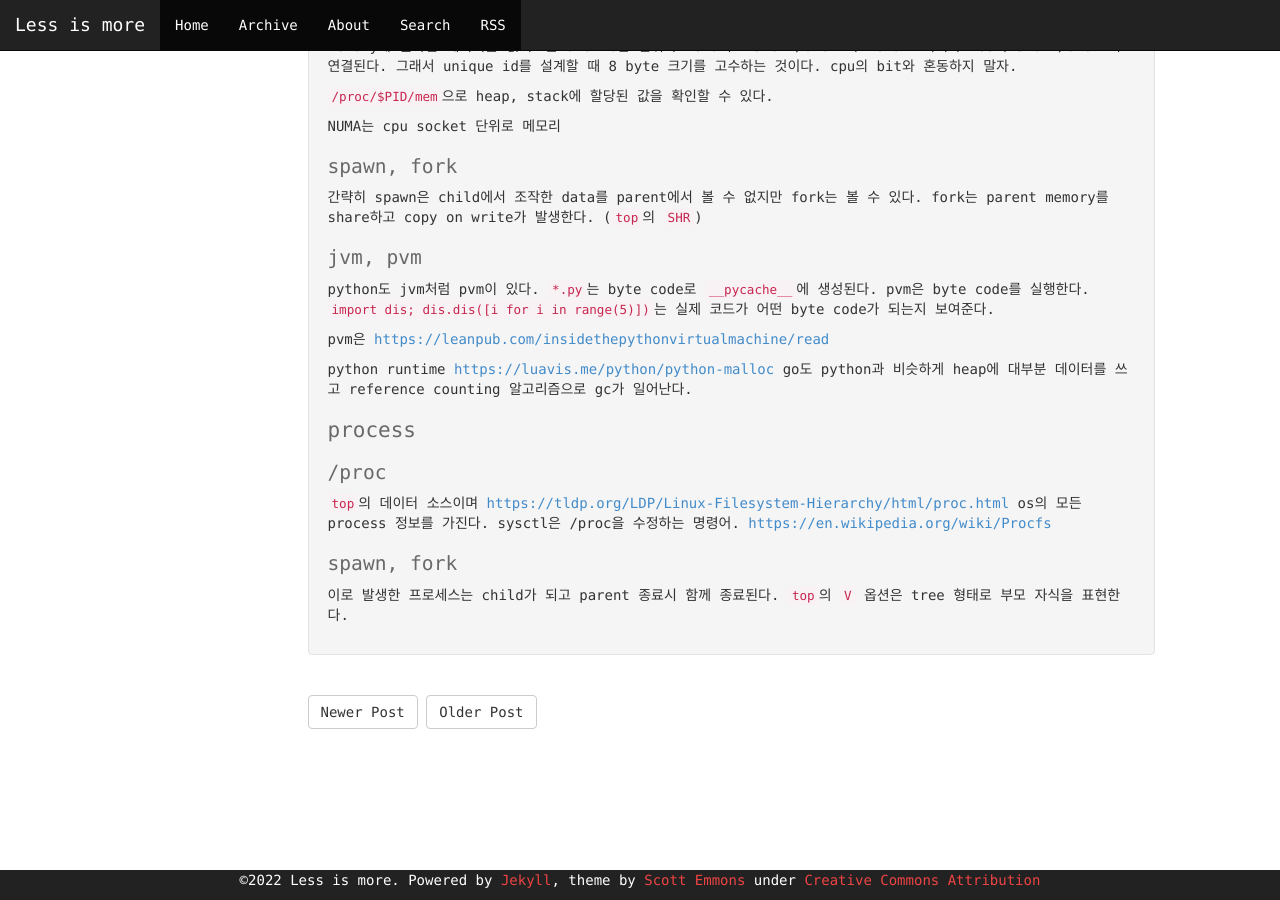
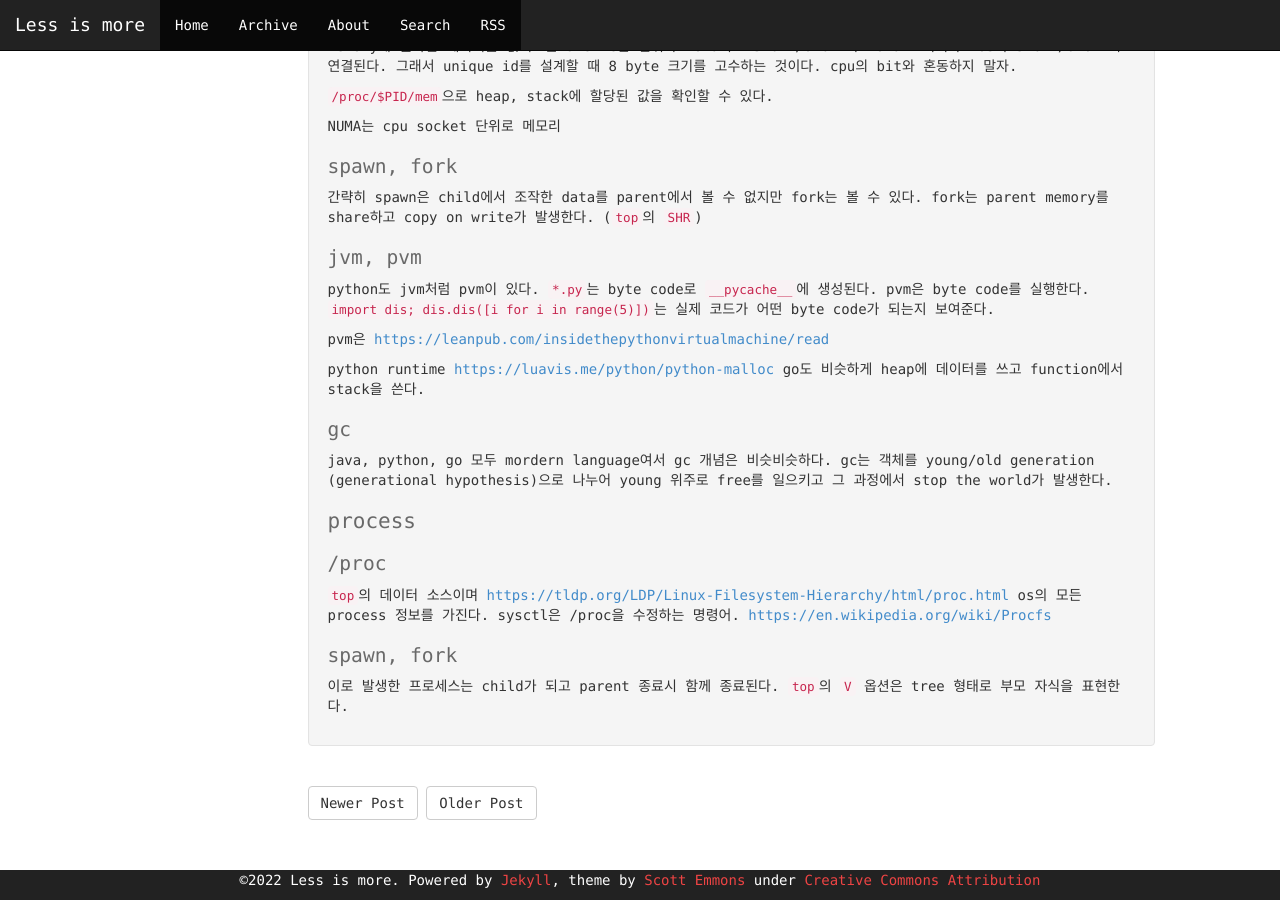
Before and after one commit to 11wi/11wi.github.io, a Jekyll site: the page built from _posts/2021-12-18-CS2.md, in a window 1280 px wide and 900 px high, scrolled down 1061 px. Built offline with Jekyll 4.4.1, drawn with Linux system fonts in a browser that asks for light colours; some web fonts are replaced.

Commit message:
Updated 2021-12-18-CS2.md

```diff
--- a/_posts/2021-12-18-CS2.md
+++ b/_posts/2021-12-18-CS2.md
@@ -73,7 +73,13 @@ pvm은 byte code를 실행한다. `import dis; dis.dis([i for i in range(5)])`
 pvm은 <https://leanpub.com/insidethepythonvirtualmachine/read>
 
 python runtime <https://luavis.me/python/python-malloc>
-go도 python과 비슷하게 heap에 대부분 데이터를 쓰고 reference counting 알고리즘으로 gc가 일어난다.
+go도 비슷하게 heap에 데이터를 쓰고 function에서 stack을 쓴다.
+
+### gc
+
+java, python, go 모두 mordern language여서 gc 개념은 비슷비슷하다.
+gc는 객체를 young/old generation (generational hypothesis)으로 나누어 young 위주로 free를 일으키고
+그 과정에서 stop the world가 발생한다.
 
 ## process
 
```
